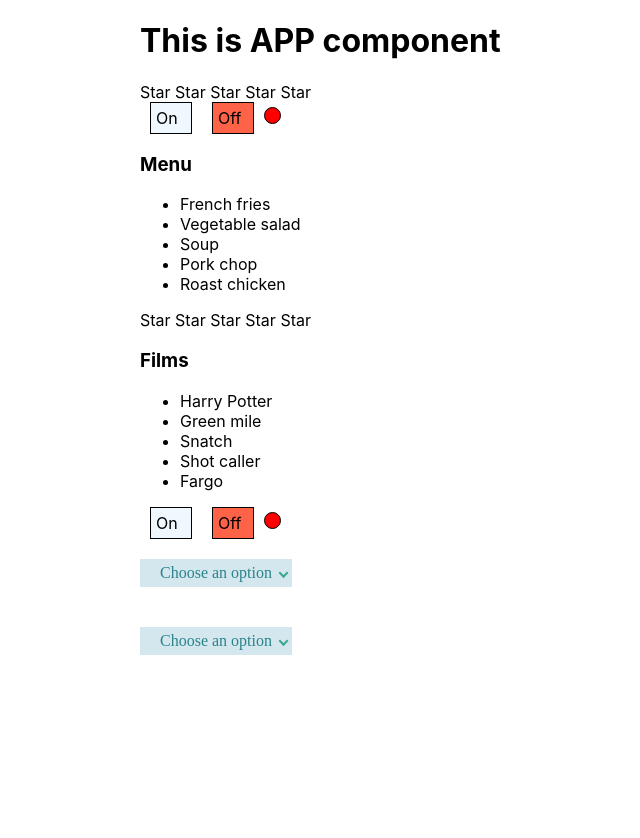
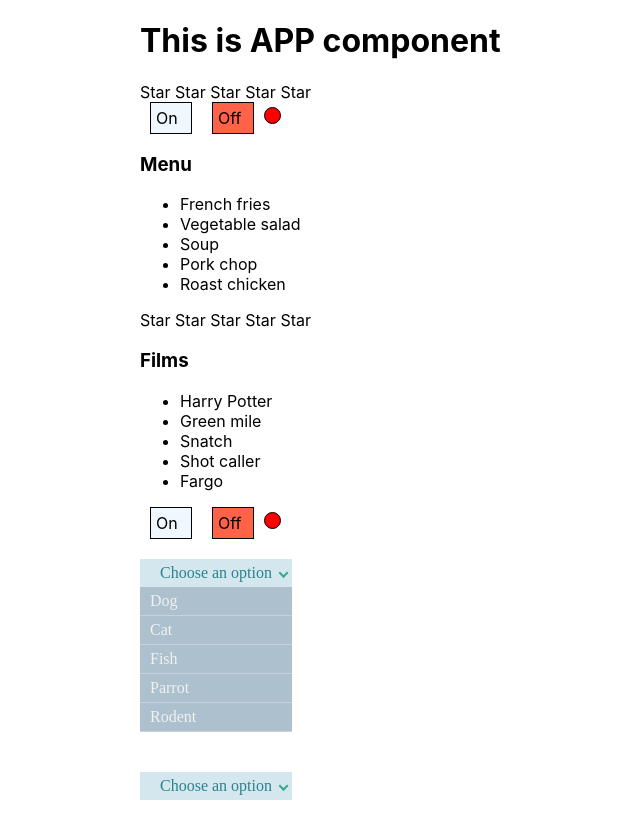
Before and after one commit to Yaroslav-Mig/react-ts-training, a React (Create React App) app: page / in a window 1280 px wide. Both pictures are taken after a click on the element "Choose an option". Shown: the whole page, without its empty margins (50-690 px from the left). Before the commit the page ends 800 px from the top, so only its background shows below. Built offline with nearby package versions, Linux system fonts and the light colour scheme.

Commit message:
refact: add mouse hover and useEffect

```diff
--- a/src/components/select/Select.module.css
+++ b/src/components/select/Select.module.css
@@ -45,7 +45,7 @@
   top: 100%;
   left: 0;
   z-index: 10;
-	width: 100%;
+  width: 100%;
   margin: 0;
   padding: 0;
   list-style: none;
@@ -69,7 +69,7 @@
   border-bottom: 1px solid rgba(255, 255, 255, 0.3);
   transition: 0.3s linear;
 }
-.item:hover {
+.list > .item:hover {
   padding: 8px 10px;
   color: #29838c;
   background-color: #f0f1f1;
--- a/src/components/select/Select.tsx
+++ b/src/components/select/Select.tsx
@@ -1,4 +1,4 @@
-import React, { useState } from 'react';
+import React, { KeyboardEvent, useEffect, useState } from 'react';
 import st from './Select.module.css';
 import { ItemType } from '../accordion/Accordion';
 
@@ -11,11 +11,40 @@ export const Select = (props: SelectProps) => {
   const { items, onChange } = props;
 
   const [value, setValue] = useState<string>('Choose an option');
-  const [toggle, setToggle] = useState<boolean>(true);
+  const [toggle, setToggle] = useState<boolean>(false);
+  const [hoveredValue, setHoveredValue] = useState<string>('');
+
+  useEffect(() => {
+    setHoveredValue(value);
+  }, [value]);
 
   const selectItem = items.find((item) => item.name === value);
+  const hoveredItem = items.find((item) => item.name === hoveredValue);
 
   const toogleHandler = (): void => setToggle(!toggle);
+
+  const onKeyUpHandler = (e: KeyboardEvent<HTMLParagraphElement>): void => {
+    const key: string = e.key;
+
+    if (key === 'ArrowUp' || key === 'ArrowDown') {
+      items.forEach((el, ind, arr): void => {
+        if (el.id === hoveredItem?.id) {
+          const item = key === 'ArrowUp' ? arr[ind - 1] : arr[ind + 1];
+          if (item) {
+            setValue(item.name);
+            return;
+          }
+        }
+      });
+      if (!selectItem) {
+        setValue(items[0].name);
+      }
+    }
+
+    if (key === 'Enter' || key === 'Escape') {
+      setToggle(false);
+    }
+  };
 
   const chooseValueHadler = (name: string): void => {
     onChange && onChange(name);
@@ -24,10 +53,15 @@ export const Select = (props: SelectProps) => {
   };
 
   const itemsList = items.map((item) => {
-    const stylesItem = selectItem?.id === item.id ? `${st.item} ${st.active}` : `${st.item}`;
+    const stylesItem = hoveredItem?.id === item.id ? `${st.item} ${st.active}` : `${st.item}`;
 
     return (
-      <li key={item.id} className={stylesItem} onClick={() => chooseValueHadler(item.name)}>
+      <li
+        key={item.id}
+        className={stylesItem}
+        onClick={() => chooseValueHadler(item.name)}
+        onMouseEnter={() => setHoveredValue(item.name)}
+      >
         {item.name}
       </li>
     );
@@ -35,7 +69,13 @@ export const Select = (props: SelectProps) => {
 
   return (
     <div className={st.wrapper}>
-      <p className={st.text} title='Click to choose an option' onClick={toogleHandler}>
+      <p
+        className={st.text}
+        title='Click to choose an option'
+        tabIndex={0}
+        onClick={toogleHandler}
+        onKeyUp={onKeyUpHandler}
+      >
         {value}
       </p>
       {toggle && <ul>{itemsList}</ul>}
@@ -43,6 +83,7 @@ export const Select = (props: SelectProps) => {
   );
 };
 
+//TODO: with hover selector
 export const SelectHover = (props: SelectProps) => {
   const { items, onChange } = props;
 
@@ -67,10 +108,10 @@ export const SelectHover = (props: SelectProps) => {
 
   return (
     <div className={st.wrapper}>
-      <p className={st.text} title='Click to choose an option'>
+      <div className={st.text} title='Click to choose an option'>
         {value}
         <ul className={st.list}>{itemsList}</ul>
-      </p>
+      </div>
     </div>
   );
 };
```
